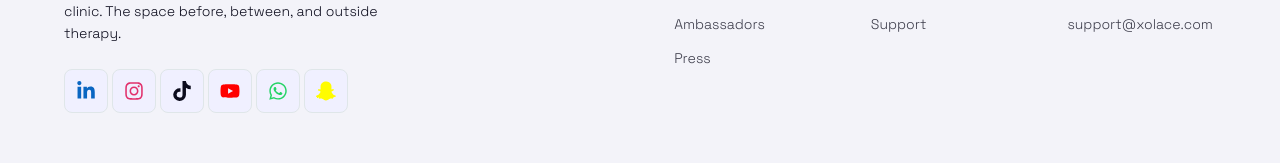
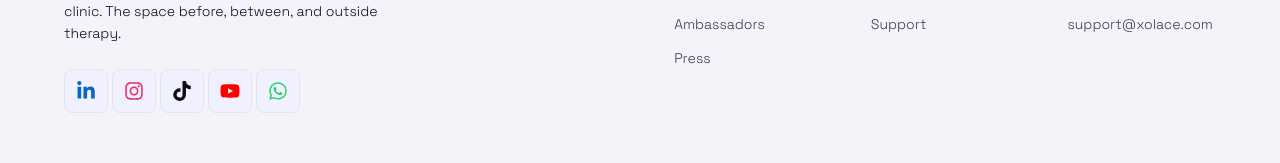
Before and after one commit to xolace-official/xolace_mobile_site, a Next.js app: page / in a window 1280 px wide. Shown: the part 10874-11037 px from the top of the page. Built offline with nearby package versions, Linux system fonts and the light colour scheme.

Commit message:
Comment out Snapchat social link

```diff
--- a/components/shared/footer.tsx
+++ b/components/shared/footer.tsx
@@ -42,12 +42,12 @@ const socials = [
     icon: <FaWhatsapp size={20} />,
     color: "#25D366",
   },
-  {
-    label: "Snapchat",
-    href: "https://snapchat.com/add/xolace",
-    icon: <FaSnapchatGhost size={20} />,
-    color: "#FFFC00",
-  },
+  // {
+  //   label: "Snapchat",
+  //   href: "https://snapchat.com/add/xolace",
+  //   icon: <FaSnapchatGhost size={20} />,
+  //   color: "#FFFC00",
+  // },
 ]
 
 const links: Record<"explore" | "legal" | "contact", NavLink[]> = {
```
